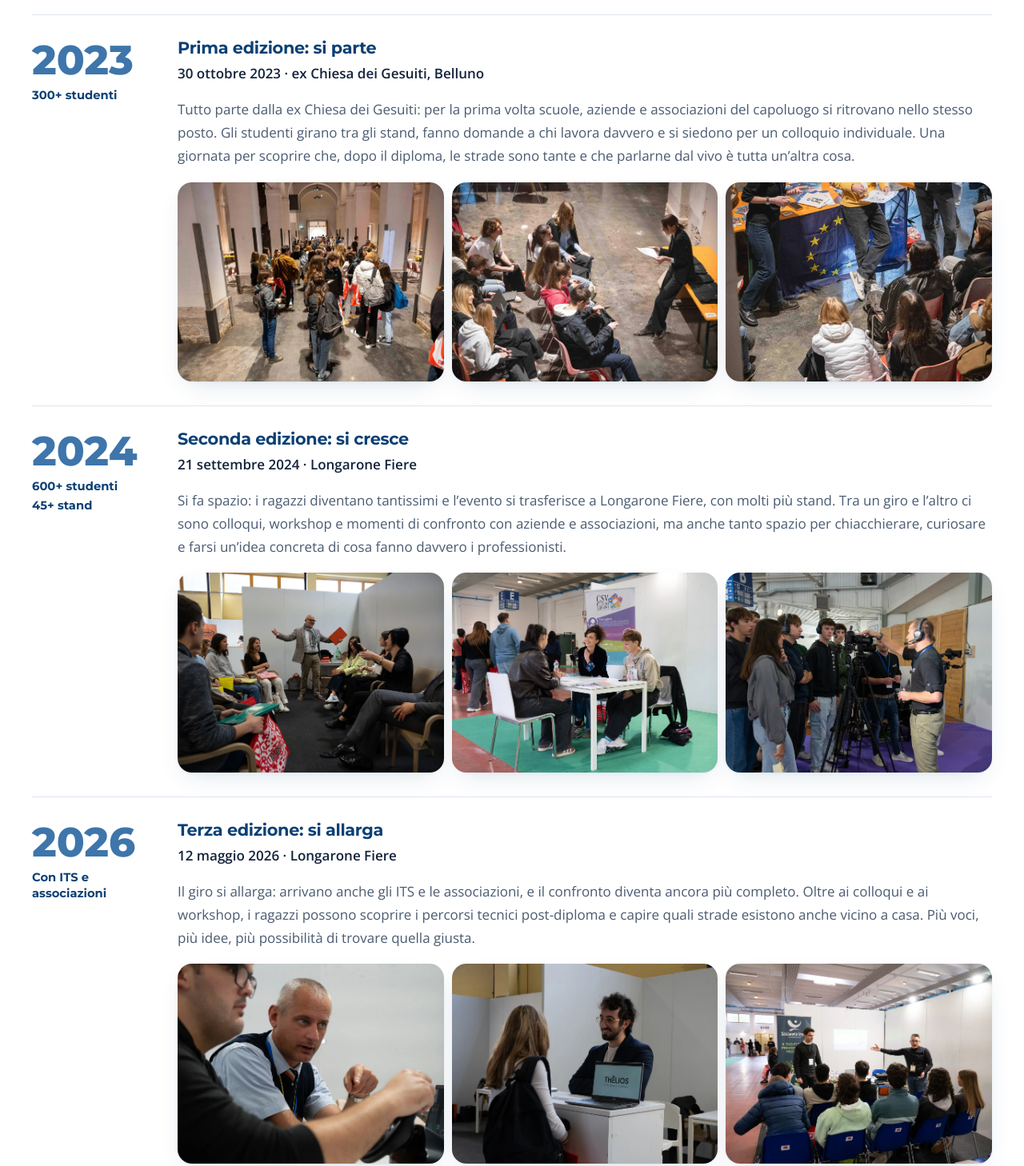
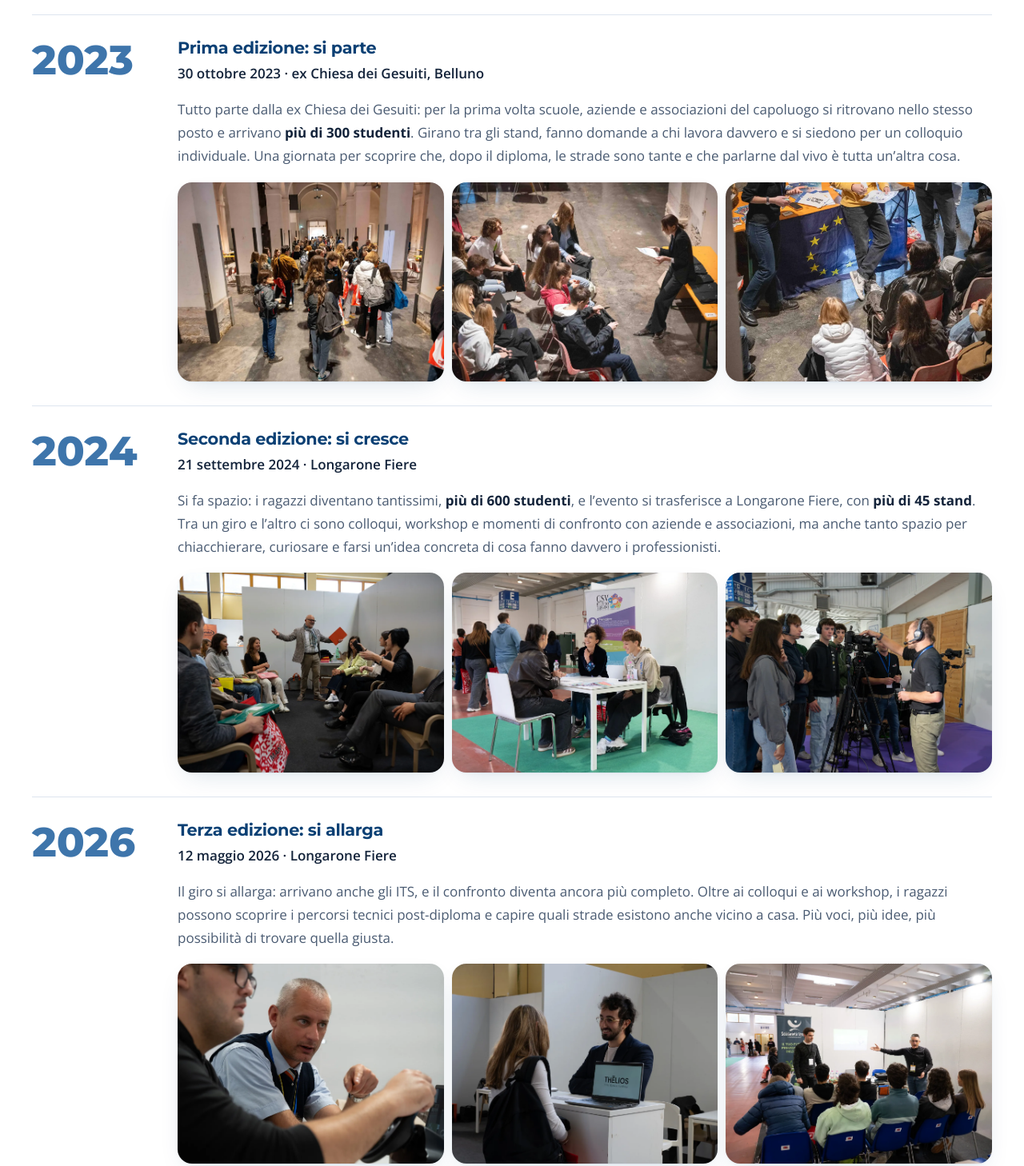
Before and after one commit to Consiglio-Giovanile-Bellunese/site, a plain HTML site: page carriera-360.html in a window 1280 px wide. Shown: the part 2720-4178 px from the top of the page at 80% size. Drawn offline with Linux system fonts and the light colour scheme.

Commit message:
Carriera 360°: dati in grassetto nel testo delle edizioni, tolte le associazioni dalla terza
Co-Authored-By: Claude Sonnet 5.5 <noreply@anthropic.com>
Claude-Session: https://claude.ai/code/session_01GShL9oywTaJ6dcBfv2L6Lu

```diff
--- a/carriera-360.html
+++ b/carriera-360.html
@@ -104,6 +104,7 @@
       .c360-edition-photos a { display: block; }
       .c360-facts { list-style: none; margin: 10px 0 0; padding: 0; display: flex; flex-direction: column; gap: 4px; }
     .c360-facts li { font: 700 .92rem/1.35 var(--font-head); color: var(--cerulean); }
+      .c360-edition p strong { color: var(--ink); }
   </style>
   <script type="application/ld+json">
   {
@@ -162,7 +163,7 @@
       {
         "@type": "Event",
         "name": "Carriera 360° – terza edizione",
-        "description": "Terza edizione di Carriera 360°, con la partecipazione di ITS e associazioni.",
+        "description": "Terza edizione di Carriera 360°, con la partecipazione degli ITS.",
         "startDate": "2026-05-12",
         "eventStatus": "https://schema.org/EventScheduled",
         "eventAttendanceMode": "https://schema.org/OfflineEventAttendanceMode",
@@ -291,14 +292,11 @@
           <h2>Tre edizioni, sempre più grandi</h2>
           <ol class="c360-timeline">
             <li class="c360-edition">
-              <div class="c360-side">
-                <div class="c360-year">2023</div>
-                <ul class="c360-facts"><li>300+ studenti</li></ul>
-              </div>
+              <div class="c360-year">2023</div>
               <div>
                 <h3>Prima edizione: si parte</h3>
                 <p class="c360-meta">30 ottobre 2023 · ex Chiesa dei Gesuiti, Belluno</p>
-                <p>Tutto parte dalla ex Chiesa dei Gesuiti: per la prima volta scuole, aziende e associazioni del capoluogo si ritrovano nello stesso posto. Gli studenti girano tra gli stand, fanno domande a chi lavora davvero e si siedono per un colloquio individuale. Una giornata per scoprire che, dopo il diploma, le strade sono tante e che parlarne dal vivo è tutta un’altra cosa.</p>
+                <p>Tutto parte dalla ex Chiesa dei Gesuiti: per la prima volta scuole, aziende e associazioni del capoluogo si ritrovano nello stesso posto e arrivano <strong>più di 300 studenti</strong>. Girano tra gli stand, fanno domande a chi lavora davvero e si siedono per un colloquio individuale. Una giornata per scoprire che, dopo il diploma, le strade sono tante e che parlarne dal vivo è tutta un’altra cosa.</p>
 
                 <div class="c360-edition-photos">
                   <a href="carriera-360-foto.html#foto-2023"><img src="assets/img/carriera-2023-11.webp" width="1600" height="1067" loading="lazy" decoding="async" alt="La sala con le colonne, piena di studenti"></a>
@@ -308,14 +306,11 @@
               </div>
             </li>
             <li class="c360-edition">
-              <div class="c360-side">
-                <div class="c360-year">2024</div>
-                <ul class="c360-facts"><li>600+ studenti</li><li>45+ stand</li></ul>
-              </div>
+              <div class="c360-year">2024</div>
               <div>
                 <h3>Seconda edizione: si cresce</h3>
                 <p class="c360-meta">21 settembre 2024 · Longarone Fiere</p>
-                <p>Si fa spazio: i ragazzi diventano tantissimi e l’evento si trasferisce a Longarone Fiere, con molti più stand. Tra un giro e l’altro ci sono colloqui, workshop e momenti di confronto con aziende e associazioni, ma anche tanto spazio per chiacchierare, curiosare e farsi un’idea concreta di cosa fanno davvero i professionisti.</p>
+                <p>Si fa spazio: i ragazzi diventano tantissimi, <strong>più di 600 studenti</strong>, e l’evento si trasferisce a Longarone Fiere, con <strong>più di 45 stand</strong>. Tra un giro e l’altro ci sono colloqui, workshop e momenti di confronto con aziende e associazioni, ma anche tanto spazio per chiacchierare, curiosare e farsi un’idea concreta di cosa fanno davvero i professionisti.</p>
 
                 <div class="c360-edition-photos">
                   <a href="carriera-360-foto.html#foto-2024"><img src="assets/img/carriera-incontro.webp" width="1600" height="1067" loading="lazy" decoding="async" alt="Un gruppo di studenti partecipa a un workshop di orientamento"></a>
@@ -325,14 +320,11 @@
               </div>
             </li>
             <li class="c360-edition">
-              <div class="c360-side">
-                <div class="c360-year">2026</div>
-                <ul class="c360-facts"><li>Con ITS e associazioni</li></ul>
-              </div>
+              <div class="c360-year">2026</div>
               <div>
                 <h3>Terza edizione: si allarga</h3>
                 <p class="c360-meta">12 maggio 2026 · Longarone Fiere</p>
-                <p>Il giro si allarga: arrivano anche gli ITS e le associazioni, e il confronto diventa ancora più completo. Oltre ai colloqui e ai workshop, i ragazzi possono scoprire i percorsi tecnici post-diploma e capire quali strade esistono anche vicino a casa. Più voci, più idee, più possibilità di trovare quella giusta.</p>
+                <p>Il giro si allarga: arrivano anche gli ITS, e il confronto diventa ancora più completo. Oltre ai colloqui e ai workshop, i ragazzi possono scoprire i percorsi tecnici post-diploma e capire quali strade esistono anche vicino a casa. Più voci, più idee, più possibilità di trovare quella giusta.</p>
 
                 <div class="c360-edition-photos">
                   <a href="carriera-360-foto.html#foto-2026"><img src="assets/img/carriera-2026-a059.webp" width="1600" height="1066" loading="lazy" decoding="async" alt="Uno studente parla con un professionista"></a>
```
